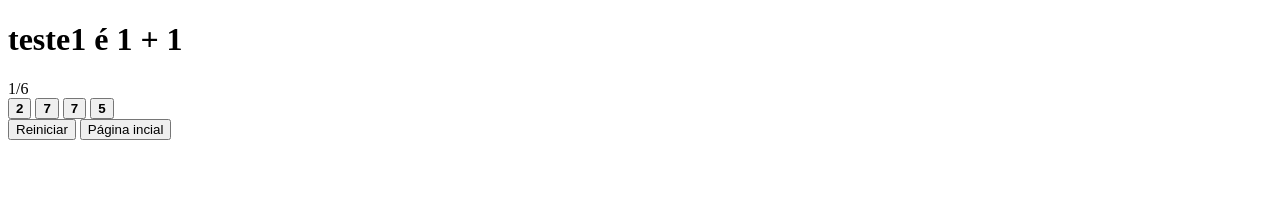
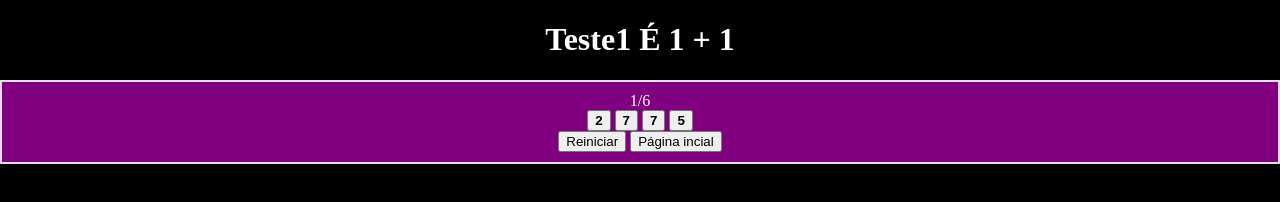
Before and after one commit to LeonardoJr96/Trabalho_webDesing_pc, a website with bundled scripts: page assets/components/quest_1/component.quest1.html in a window 1280 px wide. Built offline with nearby package versions, Linux system fonts and the light colour scheme.

```diff
--- a/assets/components/quest_1/component.quest1.html
+++ b/assets/components/quest_1/component.quest1.html
@@ -4,7 +4,7 @@
     <meta charset="UTF-8">
     <meta name="viewport" content="width=device-width, initial-scale=1.0">
     <title>Quiz 1</title>
-    <link rel="stylesheet" href="./component.quest3.css">
+    <link rel="stylesheet" href="./component.quest1.css">
 </head>
 <body>
     <h1 id="pergunta">acerte</h1>
```
Also changed, not shown: index.html (+1 -1 lines), package.json (+9 -5 lines), 1 other file.
